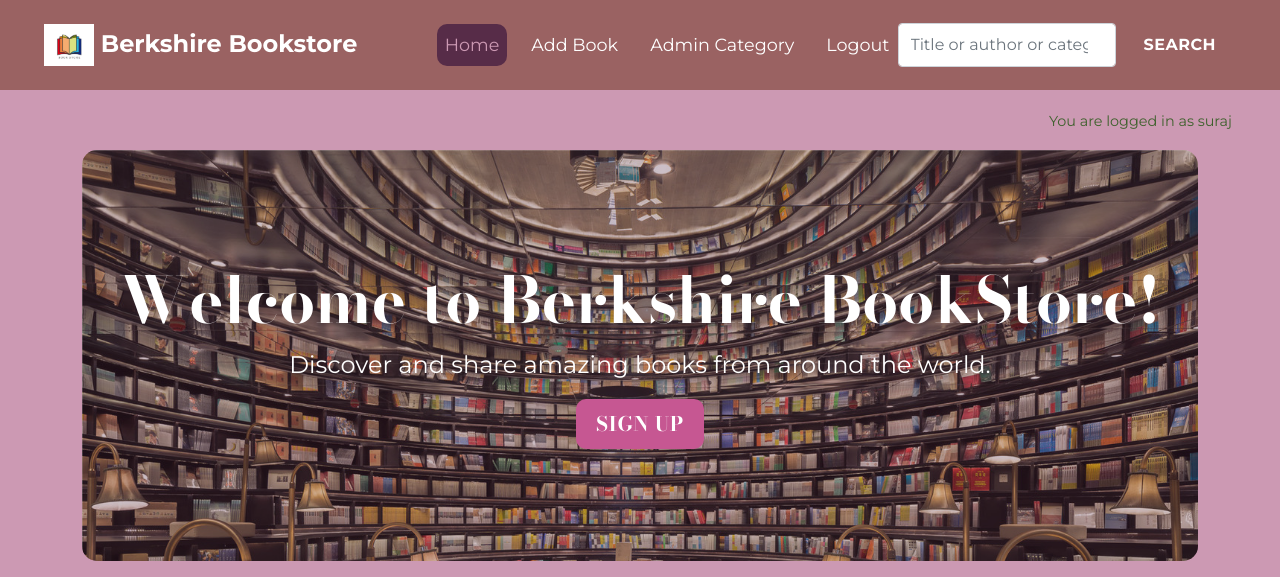
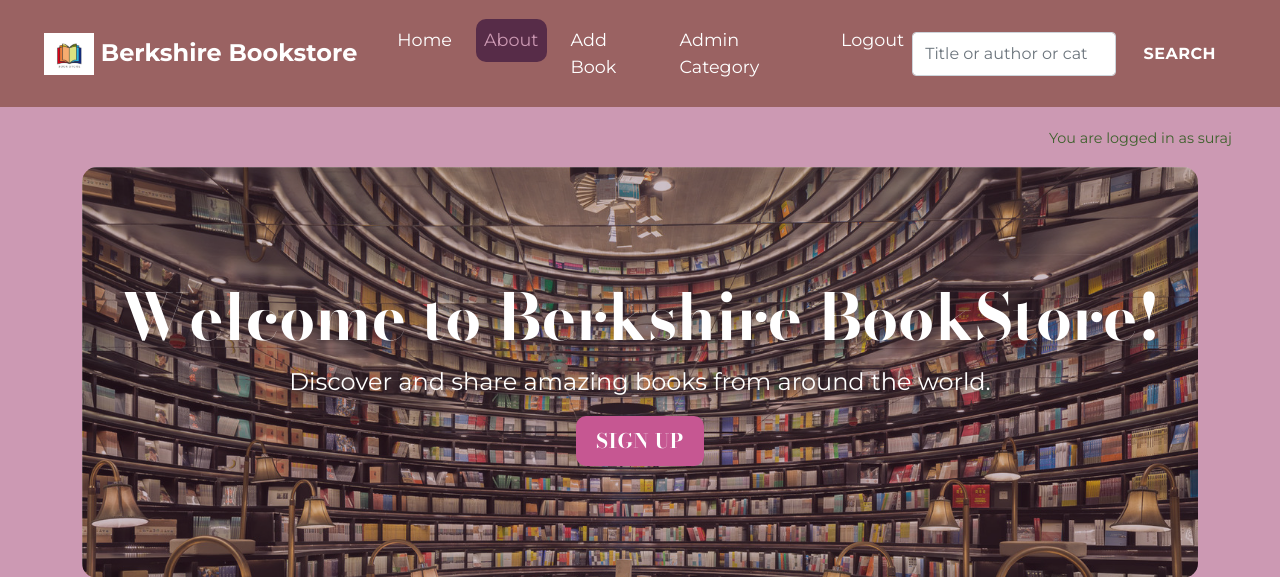
Before and after one commit to rajends1/berkshirebookstore, a Django app: page /about/ in a window 1280 px wide. Shown: the top 577 px of the page. Run offline with Django 4.2, Linux system fonts and the light colour scheme; a user stored in the database is signed in.

Commit message:
Add files via upload
updated with home and about seperate pages

```diff
--- a/templates/base.html
+++ b/templates/base.html
@@ -42,8 +42,12 @@
             <div class="collapse navbar-collapse" id="navbarNav">
                 <ul class="navbar-nav ms-auto mb-2 mb-lg-0">
                     <li class="nav-item">
+                        <a class="nav-link {% if request.resolver_match.url_name == 'home' %}active{% endif %}"
+                        href="{% url 'home' %}">Home</a>
+                    </li>
+                    <li class="nav-item">
                         <a class="nav-link {% if request.resolver_match.url_name == 'about' %}active{% endif %}"
-                        href="{% url 'about' %}">Home</a>
+                        href="{% url 'about' %}">About</a>
                     </li>
 
                     <!-- Links for logged-in users, Welcome page is instead of Homepage -->
```
